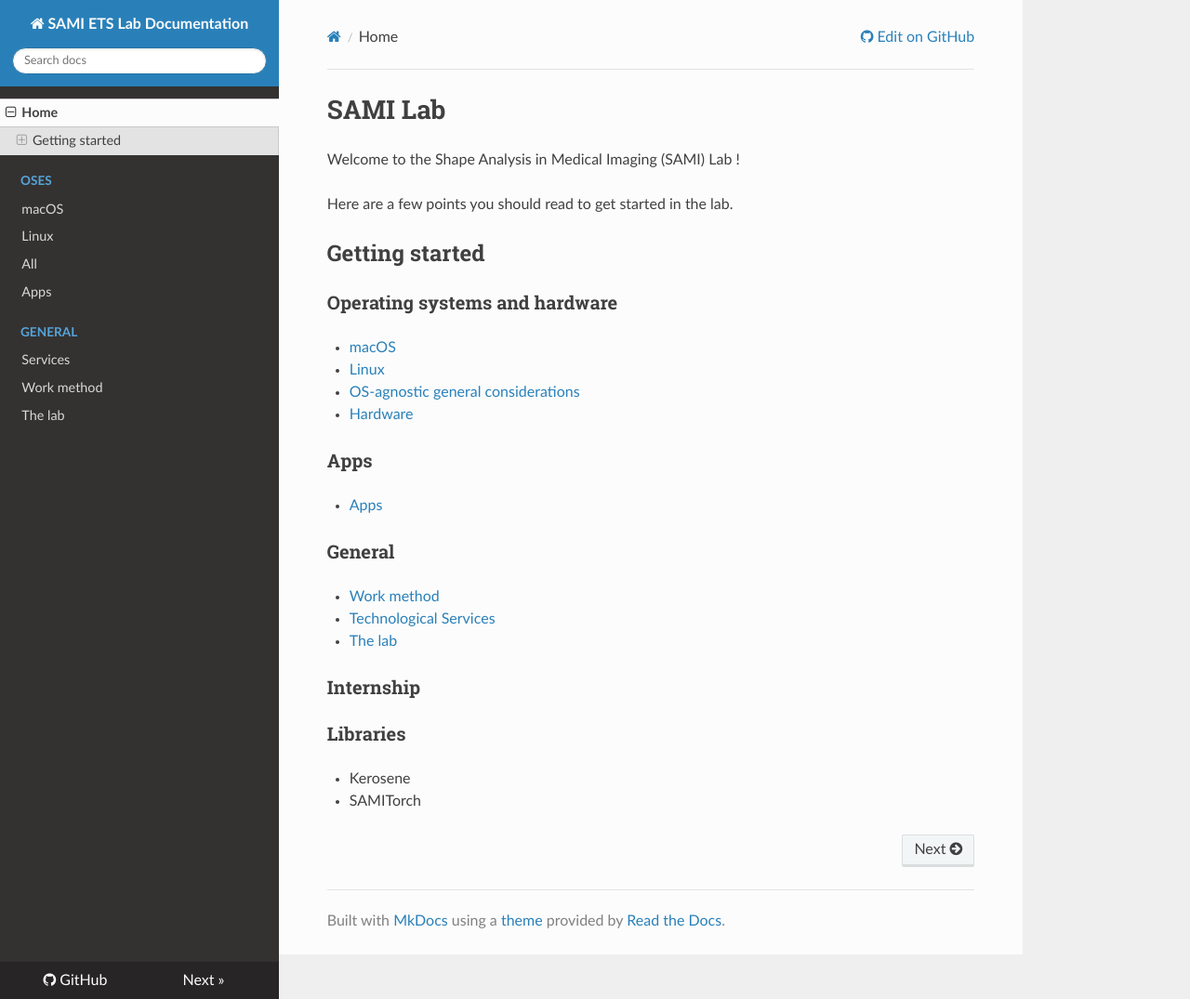
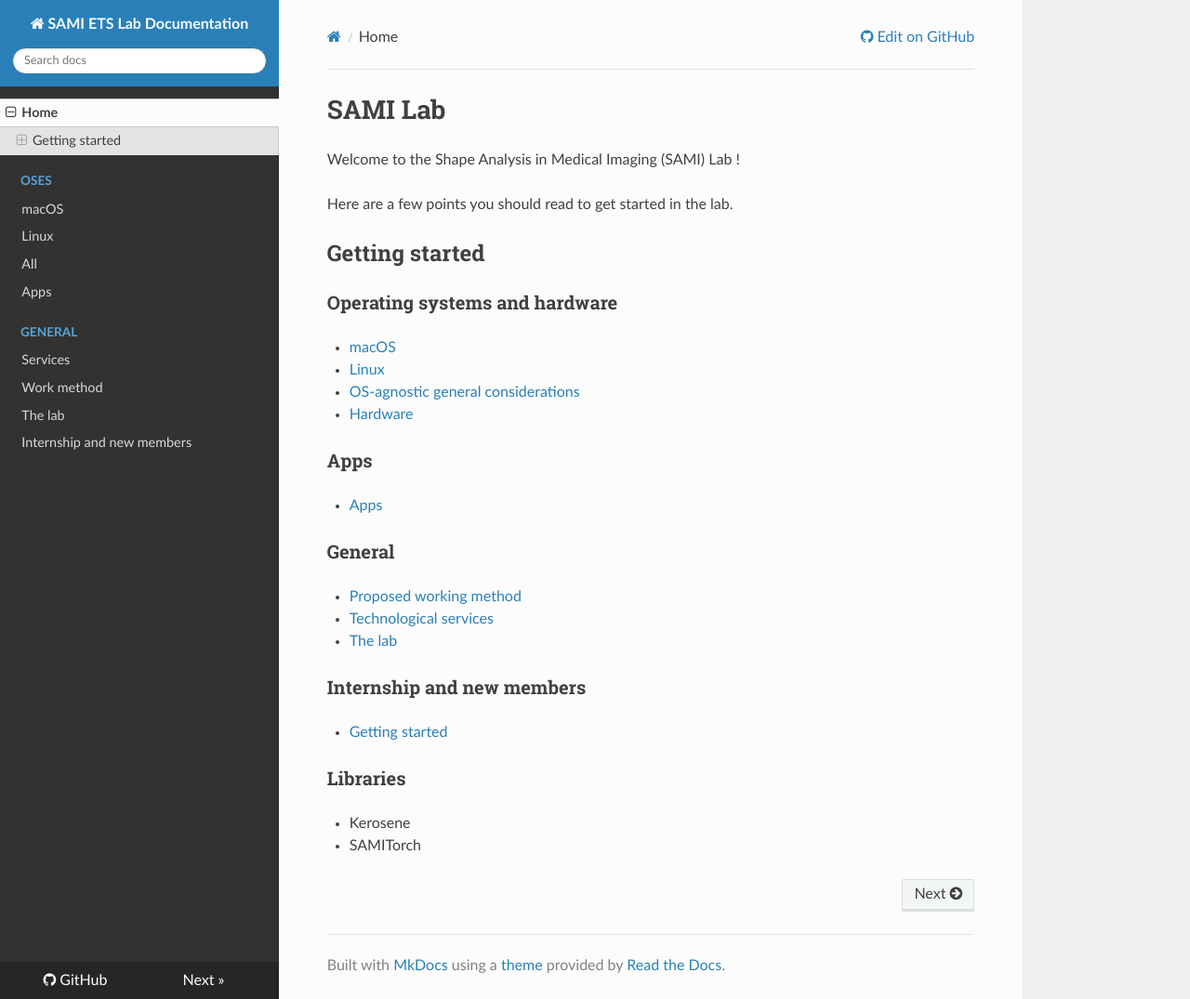
Before and after one commit to sami-ets/Documentation, an MkDocs documentation site: the page built from docs/index.md, in a window 1280 px wide and 1075 px high. Shown: the whole window at 93% size. Built offline with MkDocs 1.6.1, drawn with Linux system fonts in a browser that asks for light colours; nearby versions of some CDN libraries; old or Windows-style settings are respelled for this version of MkDocs.

Commit message:
+ Added internship section.

```diff
--- a/docs/index.md
+++ b/docs/index.md
@@ -18,13 +18,13 @@ Here are a few points you should read to get started in the lab.
 
 
 ### General
-- [Work method](general/work_method.md)
-- [Technological Services](general/services.md)
+- [Proposed working method](general/work_method.md)
+- [Technological services](general/services.md)
 - [The lab](general/the_lab.md)
 
 
-### Internship
-
+### Internship and new members
+- [Getting started](internship/index.md)
 
 ### Libraries
 
--- a/mkdocs.yml
+++ b/mkdocs.yml
@@ -12,6 +12,7 @@ nav:
       - Services: 'general/services.md'
       - Work method: 'general/work_method.md'
       - The lab: 'general/the_lab.md'
+      - Internship and new members: 'internship/index.md'
 
 site_name: SAMI ETS Lab Documentation
 repo_url: https://github.com/sami-ets/Documentation
```
Also changed, not shown: docs/general/work_method.md (+2 -2 lines), docs/internship/index.md (added, +74 -0 lines), docs/os/general/index.md (+4 -3 lines), docs/os/macos/index.md (+4 -0 lines).
